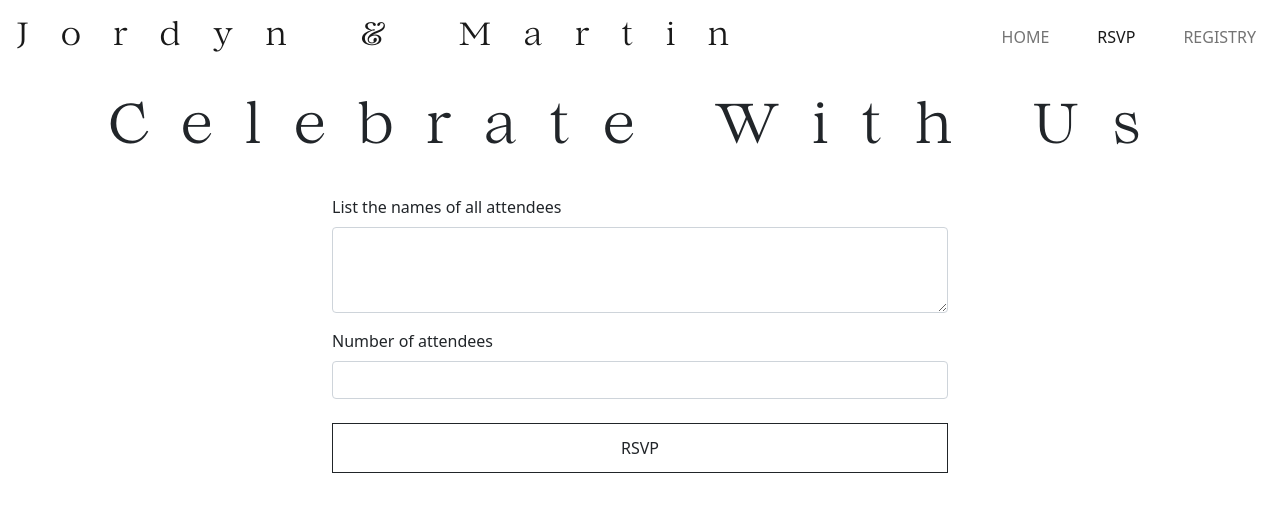
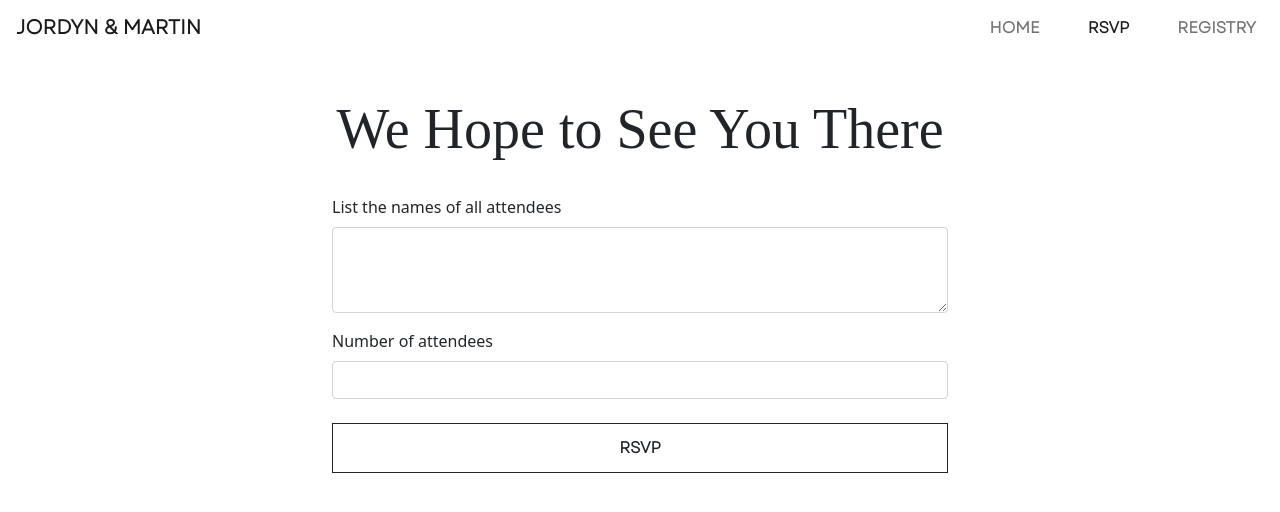
Before and after one commit to jordynandmartin/ourwedding, an Angular app: page /rsvp in a window 1280 px wide. Shown: the top 512 px of the page. Built offline with nearby package versions, Linux system fonts and the light colour scheme; a web font is replaced by a local one.

Commit message:
Added built code for deployment to github pages

```diff
--- a/angular.json
+++ b/angular.json
@@ -20,7 +20,7 @@
         "build": {
           "builder": "@angular-devkit/build-angular:browser",
           "options": {
-            "outputPath": "dist/wedding-app",
+            "outputPath": "docs",
             "index": "src/index.html",
             "main": "src/main.ts",
             "polyfills": "src/polyfills.ts",
--- a/src/app/navigation/navigation.component.html
+++ b/src/app/navigation/navigation.component.html
@@ -1,5 +1,5 @@
-<nav class="navbar navbar-expand-md navbar-light bg-white justify-content-between fixed-top">
-      <a class="navbar-brand fancy-text fs-2 px-3">Jordyn & Martin</a>
+<nav class="navbar navbar-expand-md navbar-light bg-white justify-content-between fixed-top sub-text">
+      <a class="navbar-brand px-3">JORDYN & MARTIN</a>
       <button class="navbar-toggler" type="button" data-toggle="collapse" data-target="#navbarNav">
         <span class="navbar-toggler-icon"></span>
       </button>
--- a/src/app/rsvp/rsvp.component.html
+++ b/src/app/rsvp/rsvp.component.html
@@ -5,7 +5,7 @@
 </div>
 <div class="container-fluid pt-6">
 	<div class="row">
-		<div class="display-4 text-center fancy-text">Celebrate With Us</div>
+		<div class="display-4 text-center accent-text">We Hope to See You There</div>
 	</div>
 	<div class="row align-items-center justify-content-center">
 		<div class="col-lg-6 col-md-6 col-8 py-4">
@@ -20,7 +20,7 @@
 						<input formControlName="guestNumber" class="form-control" id="attendeeNumber"/>
 						<span class="text-danger" *ngIf="guestNumber.invalid && (guestNumber.dirty || guestNumber.touched)">You must provide a whole number</span>
 					</div>
-					<button type="submit" class="general-text btn btn-outline-dark w-100">RSVP</button>
+					<button type="submit" class="sub-text btn btn-outline-dark w-100">RSVP</button>
 				</form>
 		</div>
 	</div>
```
Also changed, not shown: 15 other files (tests, documents, lock files or other folders).
